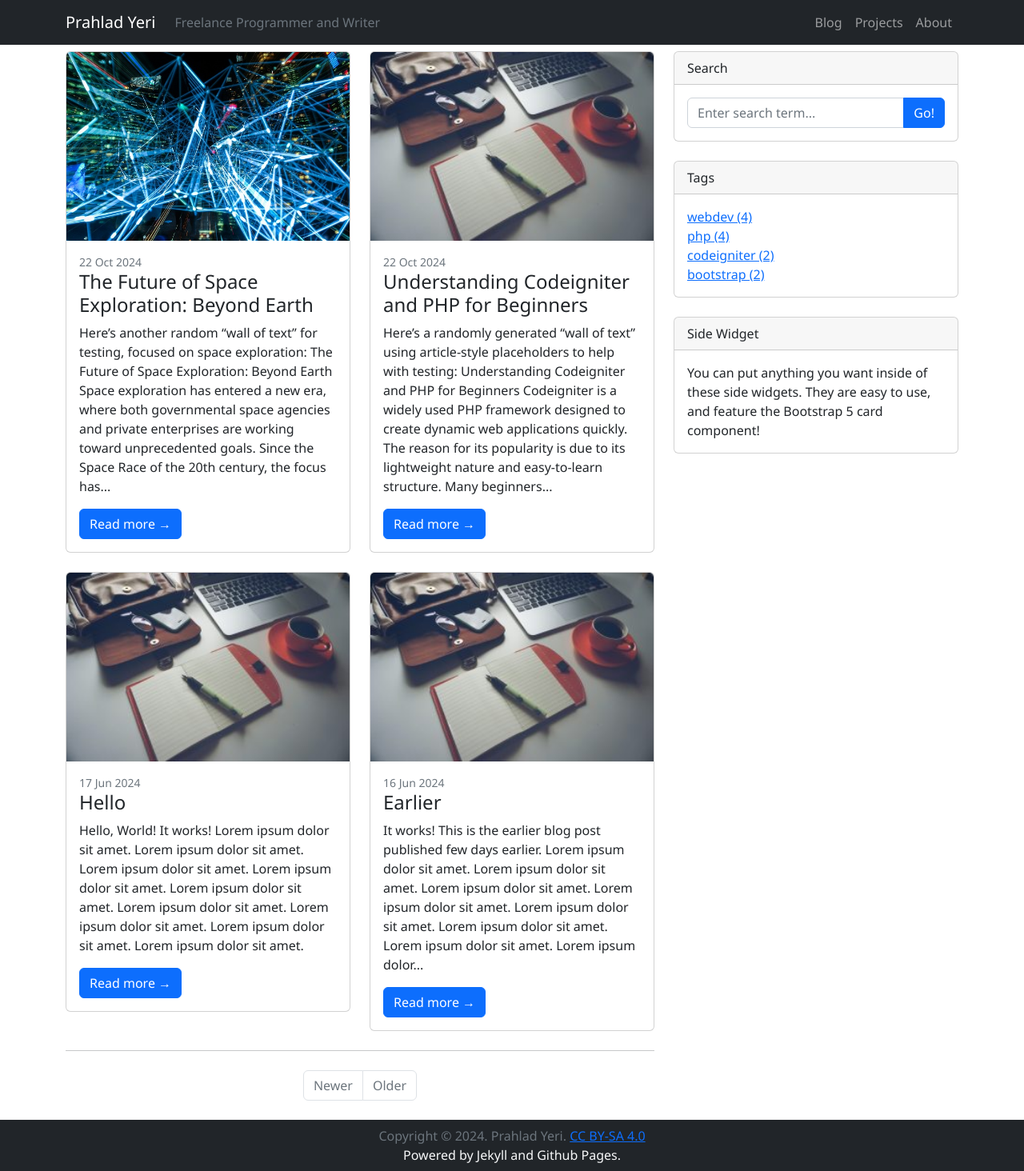
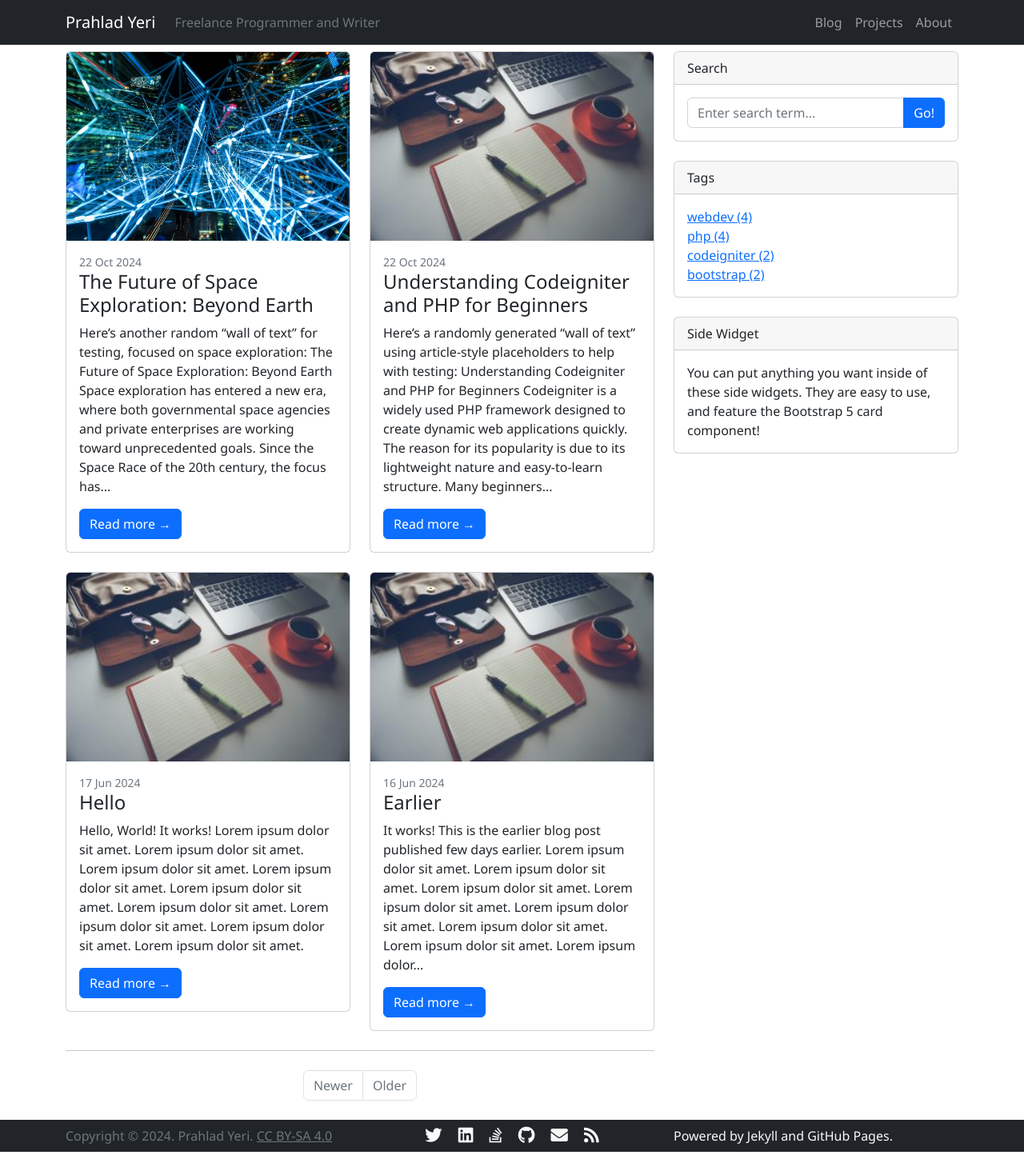
Before and after one commit to prahladyeri/jekyll-test, a Jekyll site: the page built from index.html, in a window 1280 px wide. Shown: the whole page at 80% size. Built offline with Jekyll 4.4.1, drawn with Linux system fonts in a browser that asks for light colours; nearby versions of some CDN libraries; the list of posts is cut into pages by our own code; after the commit the page ends 1440 px from its top, so only the background shows below that.

Commit message:
chore: upd

```diff
--- a/_layouts/base.html
+++ b/_layouts/base.html
@@ -116,12 +116,32 @@
 	</div>
 	</div>
 	<!-- Footer-->
-	<footer class="py-2 bg-dark">
-	<div class="container">
-	<p class="m-0 text-center text-muted">Copyright &copy; 2024. Prahlad Yeri. <a href="https://creativecommons.org/licenses/by-sa/4.0/">CC BY-SA 4.0</a></p>
-	<p class="m-0 text-center text-light">Powered by Jekyll and Github Pages.</p>
-	</div>
-	</footer>
+<footer class="py-2 bg-dark">
+  <div class="container">
+    <div class="row">
+      <!-- Left Column: Copyright Information -->
+      <div class="col text-left text-muted">
+        <p class="m-0">Copyright &copy; 2024. Prahlad Yeri. <a href="https://creativecommons.org/licenses/by-sa/4.0/" class="text-muted">CC BY-SA 4.0</a></p>
+      </div>
+
+      <!-- Middle Column: Social Media Icons -->
+      <div class="col text-center">
+        <a href="https://twitter.com" class="text-light me-3"><i class="fab fa-twitter fa-lg"></i></a>
+        <a href="https://linkedin.com" class="text-light me-3"><i class="fab fa-linkedin fa-lg"></i></a>
+        <a href="https://stackoverflow.com" class="text-light me-3"><i class="fab fa-stack-overflow fa-lg"></i></a>
+        <a href="https://github.com/prahladyeri" class="text-light me-3"><i class="fab fa-github fa-lg"></i></a>
+        <a href="mailto:prahladyeri@yahoo.com" class="text-light me-3"><i class="fas fa-envelope fa-lg"></i></a>
+        <a href="https://rss.com" class="text-light"><i class="fas fa-rss fa-lg"></i></a>
+      </div>
+
+      <!-- Right Column: Powered by Information -->
+      <div class="col text-right text-light">
+        <p class="m-0">Powered by Jekyll and GitHub Pages.</p>
+      </div>
+    </div>
+  </div>
+</footer>
+
 	<!-- Bootstrap core JS-->
 	<script src="https://cdn.jsdelivr.net/npm/bootstrap@5.2.3/dist/js/bootstrap.bundle.min.js"></script>
 	<!-- Core theme JS-->
```
